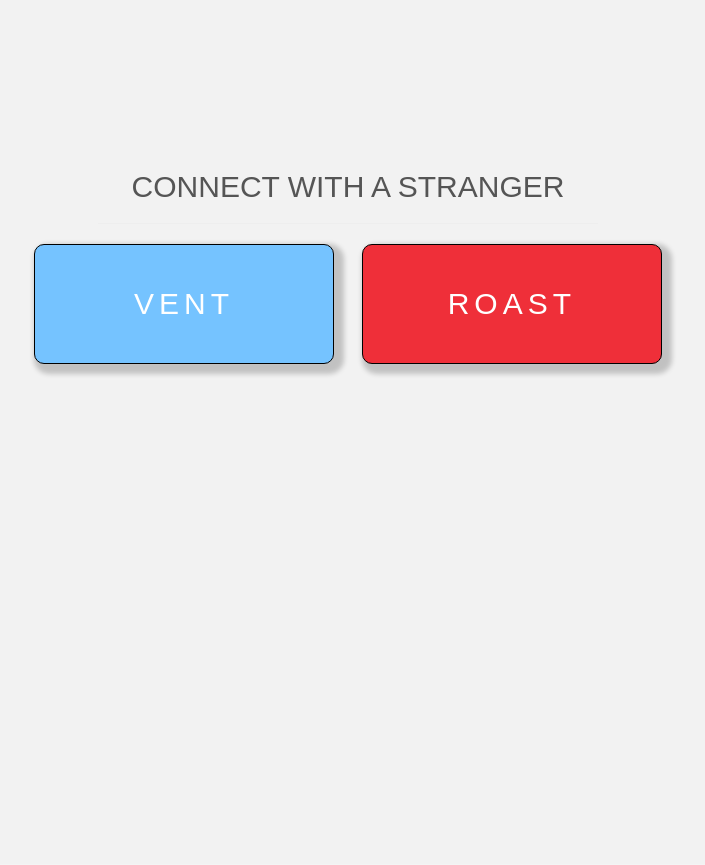
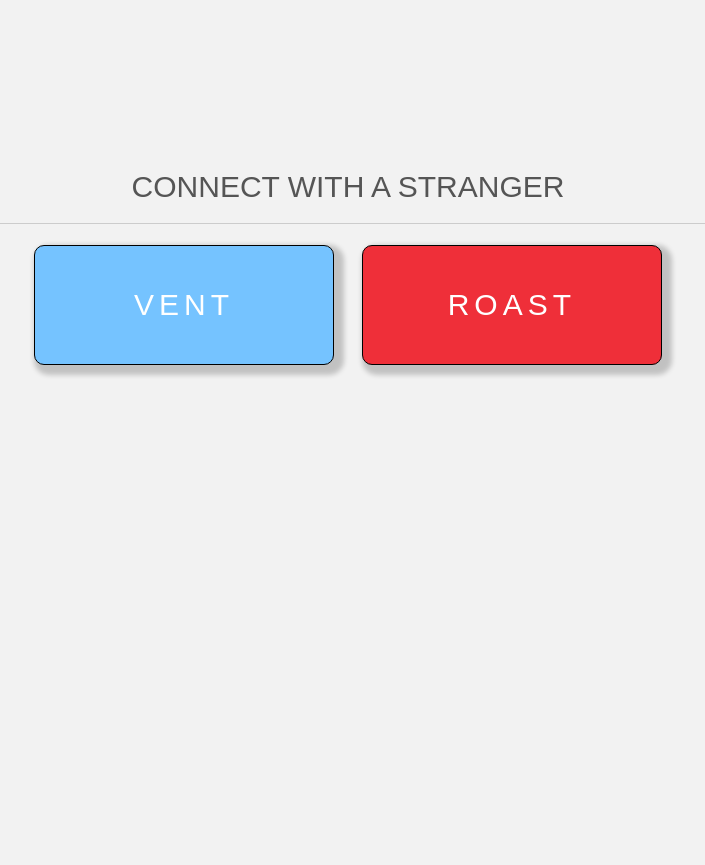
Before and after one commit to amicks/Veost, a Flask app: template src/templates/index.html in a window 1280 px wide. Shown: the part 80-945 px from the top of the page, without its empty margins (292-997 px from the left). Before the commit the page ends 456 px from the top, so only its background shows below. Run offline with Flask 2, Linux system fonts and the light colour scheme; the template is opened without the code that fills it, so the values that code supplies are empty; some libraries are stand-ins or nearby versions.

Commit message:
updated webpage hr tag

```diff
--- a/src/templates/index.html
+++ b/src/templates/index.html
@@ -14,6 +14,14 @@
       color: #f5f6f7;
   }
   p {font-size: 16px;}
+
+  hr {
+    display: block;
+    height: 1px;
+    border: 0;
+    border-top: 1px solid #ccc;
+    width: 60%;
+  }
   .margin {margin-bottom: 45px;}
   .bg-1 {
       background-color: #cecece; /* Light Gray */
```
Also changed, not shown: src/templates/about.html (+8 -0 lines).
